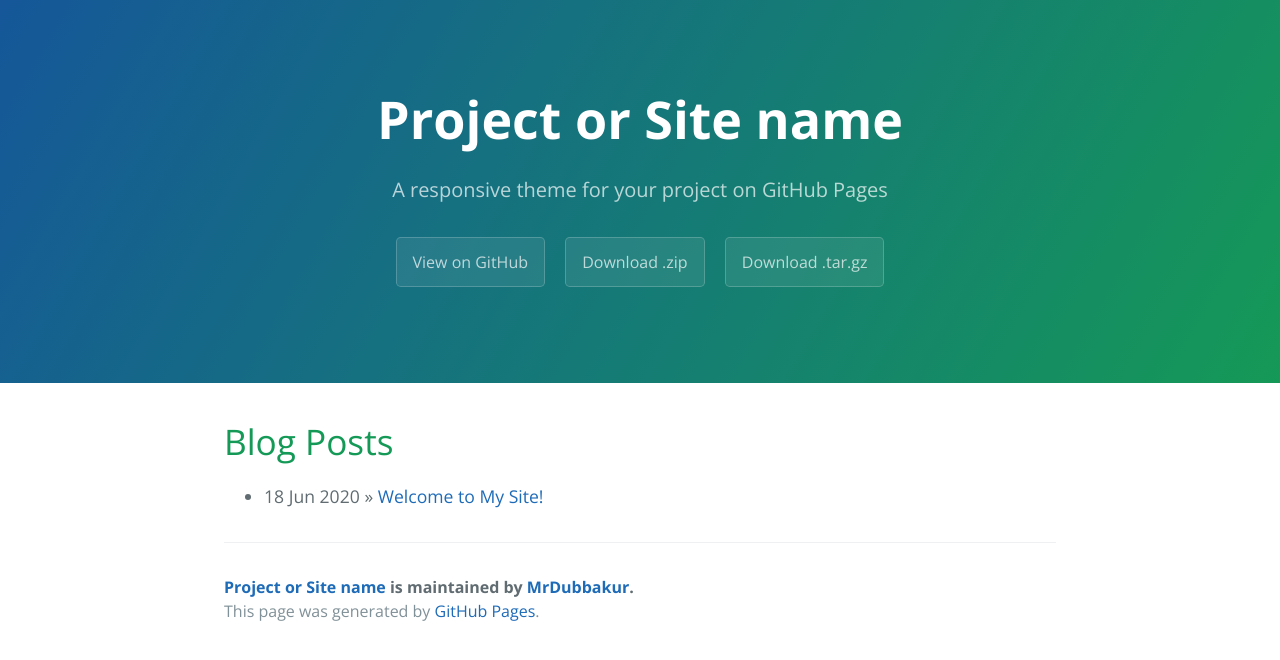
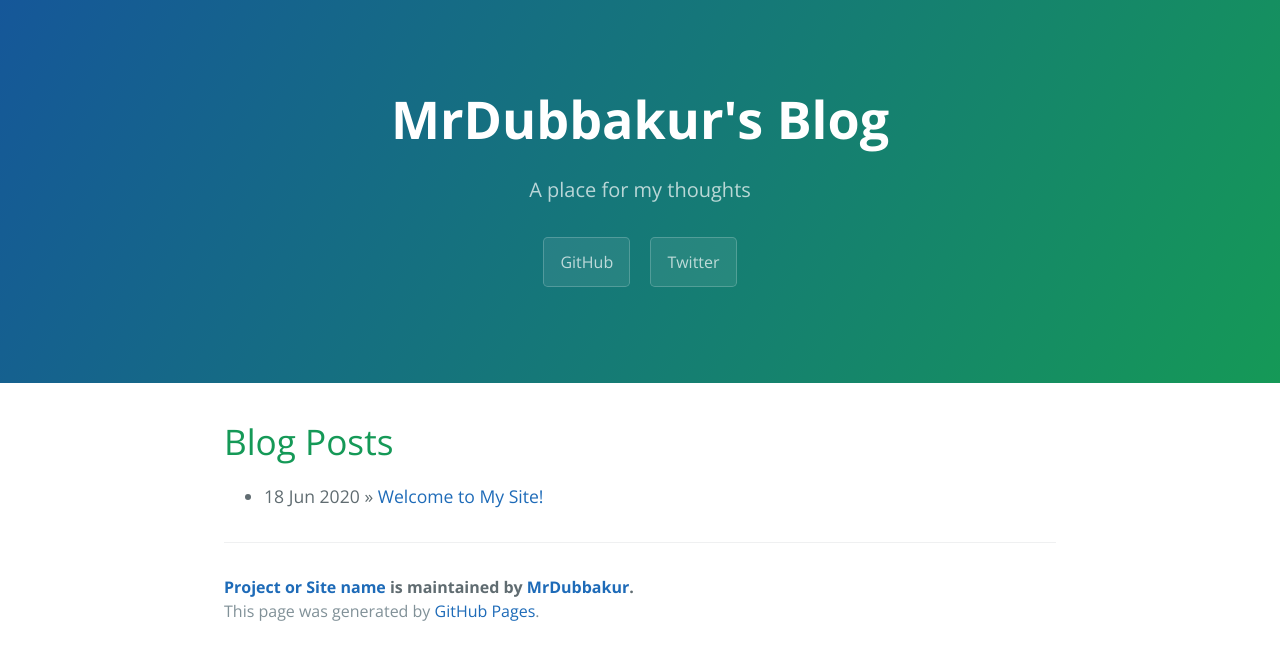
Before and after one commit to 0xSc0ut/0xSc0ut.github.io, a Jekyll site: the page built from index.html, in a window 1280 px wide. Shown: the top 660 px of the page. Built offline with Jekyll 4.4.1, drawn with Linux system fonts in a browser that asks for light colours; the list of posts is cut into pages by our own code.

Commit message:
Update page-header.html

```diff
--- a/_includes/page-header.html
+++ b/_includes/page-header.html
@@ -1,7 +1,6 @@
 <section class="page-header">
-  <h1 class="project-name">{{ site.title }}</h1>
-  <h2 class="project-tagline">{{ site.tagline }}</h2>
-  <a href="#" class="btn">View on GitHub</a>
-  <a href="#" class="btn">Download .zip</a>
-  <a href="#" class="btn">Download .tar.gz</a>
+  <h1 class="project-name">MrDubbakur's Blog</h1>
+  <h2 class="project-tagline">A place for my thoughts</h2>
+  <a href="https://github.com/MrDubbakur" class="btn">GitHub</a>
+  <a href="https://twitter.com/MrDubbakur" class="btn">Twitter</a>
 </section>
```
